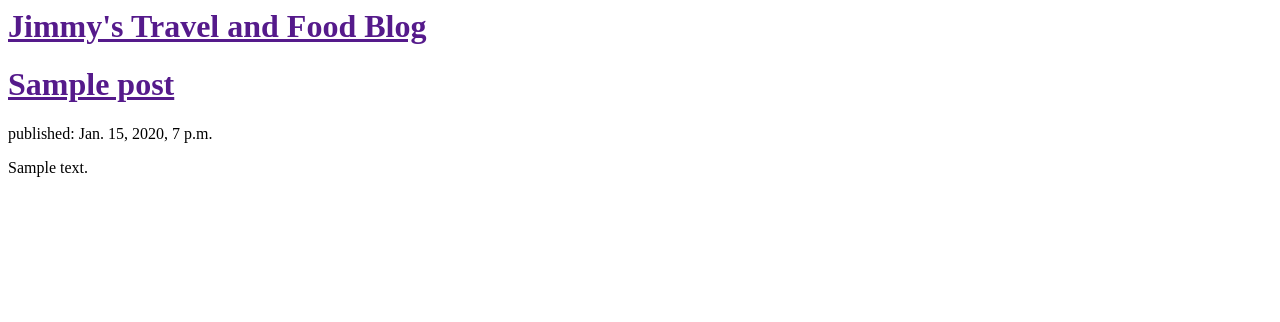
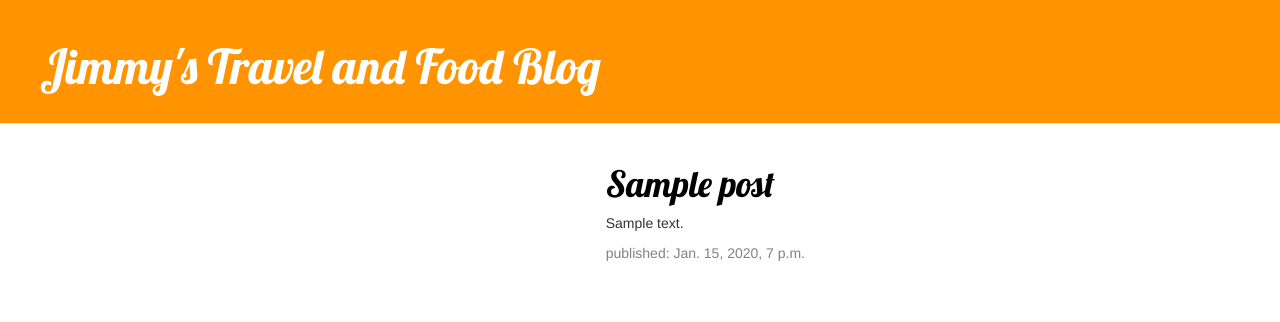
Before and after one commit to dra2gon3/my-first-blog, a Django app: template blog/templates/blog/post_list.html in a window 1280 px wide. Shown: the top 322 px of the page. Run offline with Django 3.2, Linux system fonts and the light colour scheme; the template is opened without the code that fills it: values that come from a table or form of the project are taken from there, others are empty; tables that the repository leaves empty hold one stand-in row (values such as "Sample post"); some libraries are stand-ins or nearby versions.

Commit message:
Made two more html templates for post details and a base template

```diff
--- /dev/null
+++ b/blog/static/css/blog.css
@@ -0,0 +1,47 @@
+h1 a{
+	color: #FCA205;
+	font-family: 'Lobster';
+}
+.page-header{
+	background-color: #ff9400;
+	margin-top: 0;
+	padding: 20px 20px 20px 40px;
+}
+.page_header h1, .page-header h1 a, .page-header h1 a:visited, .page-header h1 a:active{
+	color: #ffffff;
+	font-size: 36pt;
+	text-decoration: none;
+}
+
+.content{
+	margin-left: 40px;
+}
+h1, h2, h3, h4{
+	font-family: 'Lobster', cursive;
+}
+.date{
+	float: right;
+	color: #828282;
+}
+.save{
+	float:right;
+}
+.post{
+	float: right;
+}
+
+.post-form textarea. .post-form input{
+	width: 100%;
+}
+.top-menu, .top-menu:hover, .top-menu:visited{
+	color: #ffffff;
+	float: right;
+	font-size: 26pt;
+	margin-right: 20px;
+}
+.post{
+	margin-bottom: 50px;
+}
+.post h1 a, .post h1 a:visited{
+	color: #000000;
+}
--- /dev/null
+++ b/blog/templates/blog/base.html
@@ -0,0 +1,23 @@
+{% load staticfiles %}
+<html>
+<head>
+	<title>Jimmy's Travel and Food Blog</title>
+	<link rel="stylesheet" href="//maxcdn.bootstrapcdn.com/bootstrap/3.2.0/css/bootstrap.min.css">
+	<link rel="stylesheet" href="//maxcdn.bootstrapcdn.com/bootstrap/3.2.0/css/bootstrap-theme.min.css">
+	<link href='//fonts.googleapis.com/css?family=Lobster&subset=latin,latin-ext' rel='stylesheet' type='text/css'>
+	<link rel="stylesheet" href="{% static 'css/blog.css' %}">
+</head>
+<body>
+    <div class="page-header">
+        <h1><a href="/">Jimmy's Travel and Food Blog</a></h1>
+    </div>
+    <div class="content container">
+        <div class="row">
+            <div class="col-md-8">
+            {% block content %}
+            {% endblock %}
+            </div>
+        </div>
+    </div>
+</body>
+</html>
--- a/blog/templates/blog/post_list.html
+++ b/blog/templates/blog/post_list.html
@@ -1,19 +1,28 @@
+{% extends 'blog/base.html' %}
+{% load staticfiles %}
+
 <html>
 	<head>
 		<title>Jimmy's Travel and Food Blog</title>
+		<link rel="stylesheet" href="//maxcdn.bootstrapcdn.com/bootstrap/3.2.0/css/bootstrap.min.css">
+		<link rel="stylesheet" href="//maxcdn.bootstrapcdn.com/bootstrap/3.2.0/css/bootstrap-theme.min.css">
+		<link rel="stylesheet" href="{% static 'css/blog.css' %}">
+		<link href="http://fonts.googleapis.com/css?family=Lobster&subset=latin,latin-ext" rel="stylesheet" type="text/css">
 	</head>
-	   <body>
-        <div>
-            <h1><a href="">Jimmy's Travel and Food Blog</a></h1>
-        </div>
-
+<body>
+    <div class="page-header">
+        <h1><a href="">Jimmy's Travel and Food Blog</a></h1>
+    </div>
+	{% block content %}
 		{% for post in posts %}
-			<div>
-				<h1><a href="">{{ post.title }}</a></h1>
-				<p>published: {{ post.published_date }}</p>
+			<div class="post">
+				<h1><a href="{% url 'post_detail' pk=post.pk %}">{{ post.title }}</a></h1>
 				<p>{{ post.text|linebreaks }}</p>
+				<div class="date">
+					<p>published: {{ post.published_date }}</p>
+				</div>
 			</div>
 		{% endfor %}
-
-    </body>
+	{% endblock %}
+</body>
 </html>
--- a/blog/urls.py
+++ b/blog/urls.py
@@ -3,4 +3,5 @@ from . import views
 
 urlpatterns = [
 		url(r'^$', views.post_list, name='post_list'),
+		url(r'^post/(?P<pk>[0-9]+)/$', views.post_detail, name='post_detail'),
 ]
--- a/blog/views.py
+++ b/blog/views.py
@@ -1,7 +1,11 @@
-from django.shortcuts import render
+from django.shortcuts import render, get_object_or_404
 from django.utils import timezone
 from .models import Post
 
 def post_list(request):
     posts = Post.objects.filter(published_date__lte=timezone.now()).order_by('published_date')
     return render(request, 'blog/post_list.html', {'posts': posts})
+
+def post_detail(request, pk):
+	post = get_object_or_404(Post, pk = pk)
+	return render(request, 'blog/post_detail.html', {'post':post})
```
Also changed, not shown: blog/templates/blog/post_detail.html (added, +13 -0 lines).
